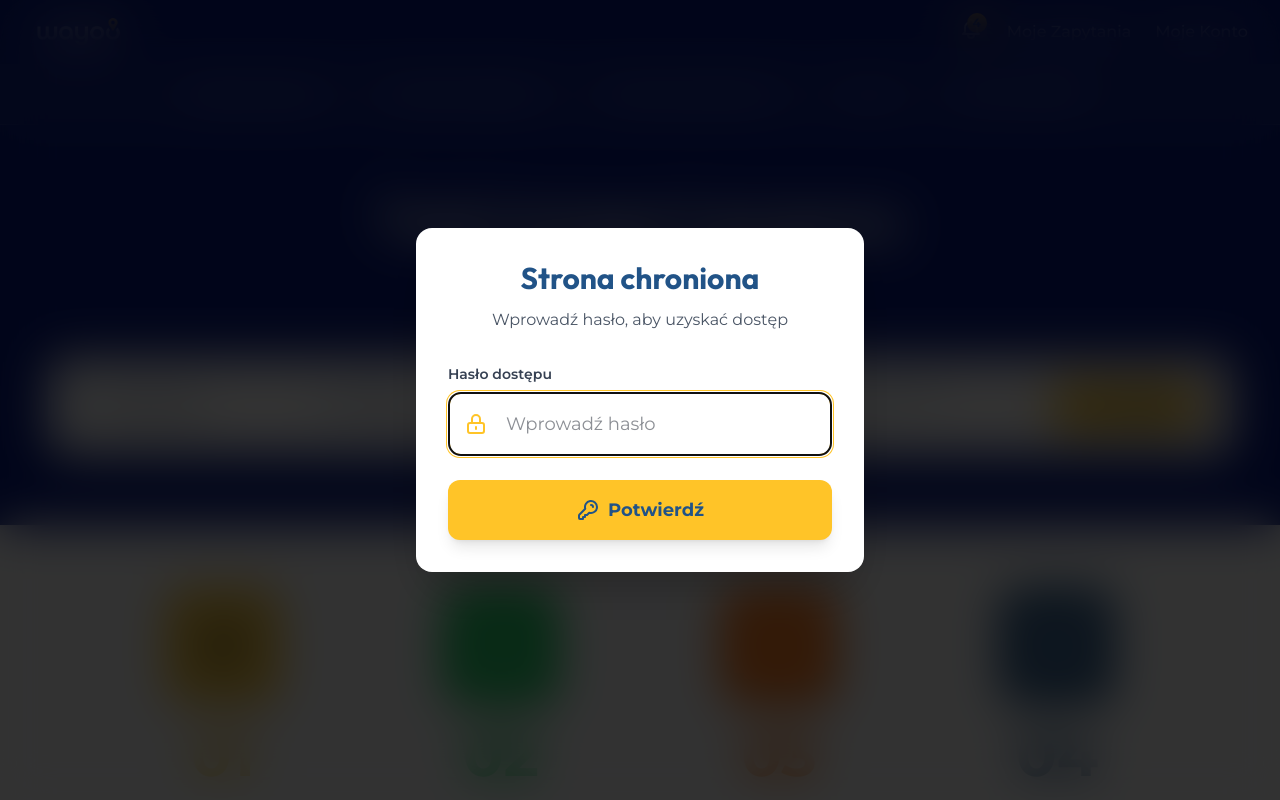
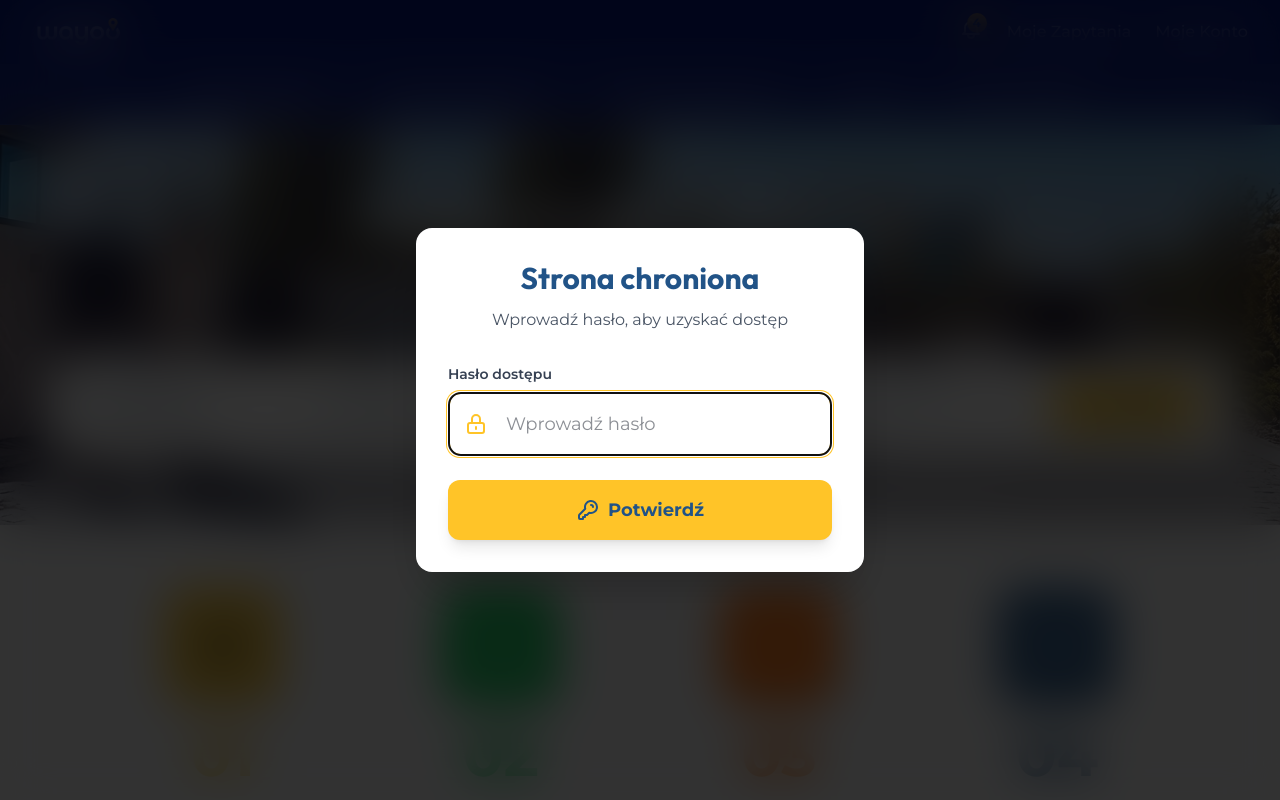
Before and after one commit to bgiepard/wayoo-transport-platform, a Next.js app: page / in a window 1280 px wide. Shown: the top 800 px of the page. Built offline with nearby package versions, Linux system fonts and the light colour scheme.

Commit message:
background image

```diff
--- a/pages/index.tsx
+++ b/pages/index.tsx
@@ -338,8 +338,9 @@ export default function Home() {
     <div className="min-h-screen">
         <div
         className="relative min-h-[400px] pb-[50px] bg-cover bg-center bg-no-repeat bg-[#081c83]"
+        style={{ backgroundImage: 'url(/image005.png)' }}
       >
-        <div className="absolute inset-0 bg-[#081c83]/10"></div>
+        <div className="absolute inset-0 bg-[#081c83]/20"></div>
 
         <div className="relative max-w-7xl mx-auto px-4 sm:px-6 lg:px-8 py-16 pb-4">
           <div className="text-center space-y-8">
```
Also changed, not shown: public/image005.png (added).
